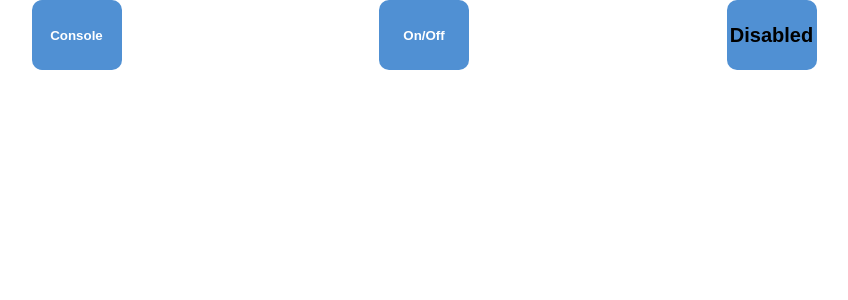
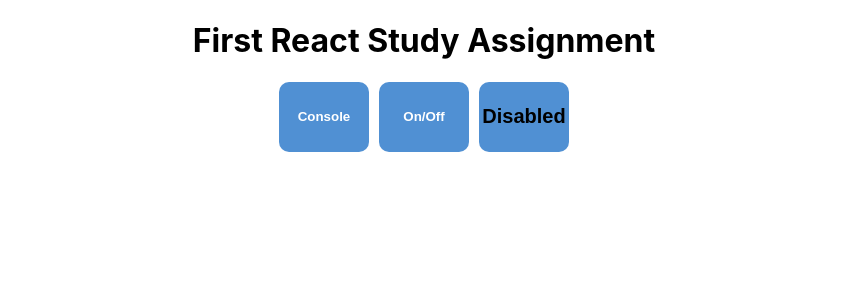
Before and after one commit to limdumb/React-Study, a React (Create React App) app: page / in a window 1280 px wide. Shown: the top 300 px of the page, without its empty margins (216-1064 px from the left). Built offline with nearby package versions, Linux system fonts and the light colour scheme.

Commit message:
제목 추가

```diff
--- a/src/MainPage/Home.jsx
+++ b/src/MainPage/Home.jsx
@@ -1,12 +1,21 @@
 // import ContainedButton from 'src/Components/button.jsx'
 import React, { Component } from 'react'
+import styled from 'styled-components'
 import ClickButton from '../Components/button'
+
+const MyDiv = styled.div `
+  display: flex;
+  justify-content: center;
+  align-items: center;
+  flex-direction: column;
+`
 
 export default function main() {
 
   return(
-    <div>
+    <MyDiv>
+      <h1>First React Study Assignment</h1>
       <ClickButton>안녕</ClickButton>
-    </div>
+    </MyDiv>
   )
 }
```
